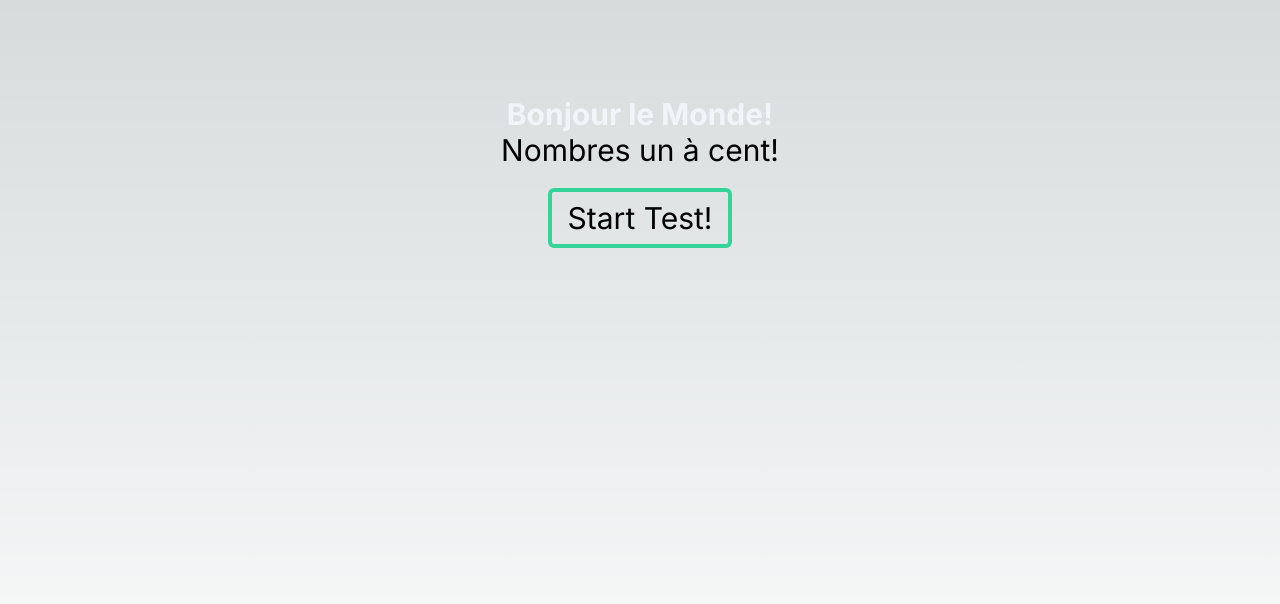
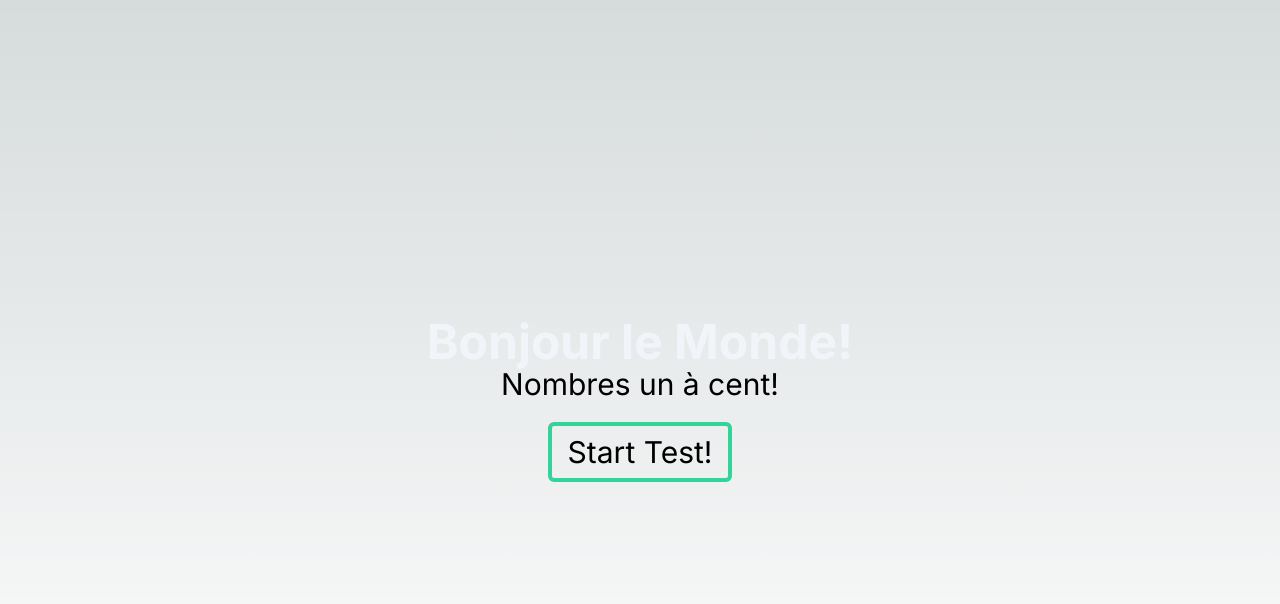
Before and after one commit to ptnoire/nombres-francais, a Next.js app: page / in a window 1280 px wide. Shown: the top 604 px of the page. Built offline with nearby package versions, Linux system fonts and the light colour scheme.

Commit message:
just centering

```diff
--- a/app/layout.tsx
+++ b/app/layout.tsx
@@ -1,21 +1,24 @@
-import './globals.css'
-import { Inter } from 'next/font/google'
+import "./globals.css";
+import { Inter } from "next/font/google";
 
-const inter = Inter({ subsets: ['latin'] })
+const inter = Inter({ subsets: ["latin"] });
 
 export const metadata = {
-  title: 'Create Next App',
-  description: 'Generated by create next app',
-}
+  title: "Générateur de nombres aléatoires en français",
+  description:
+    "Ce site génère des nombres aléatoires et vous donne la réponse en français.",
+  lang: "fr",
+  keywords: "nombre aléatoire, français, générateur",
+};
 
 export default function RootLayout({
   children,
 }: {
-  children: React.ReactNode
+  children: React.ReactNode;
 }) {
   return (
     <html lang="en">
       <body className={inter.className}>{children}</body>
     </html>
-  )
+  );
 }
--- a/app/page.tsx
+++ b/app/page.tsx
@@ -1,12 +1,10 @@
 "use client";
 import { TranslateNumbers } from "@/components/translate-numbers";
-import Image from "next/image";
-import { useState } from "react";
 
 export default function Home() {
   return (
-    <main className="flex min-h-screen flex-col items-center p-24 max-w-4xl mx-auto">
-      <h1 className="text-slate-100 text-3xl font-bold text-center">
+    <main className="flex min-h-screen justify-center flex-col items-center p-24 max-w-4xl mx-auto">
+      <h1 className="text-slate-100 text-5xl font-bold text-center">
         Bonjour le Monde!
       </h1>
       <TranslateNumbers />
```
